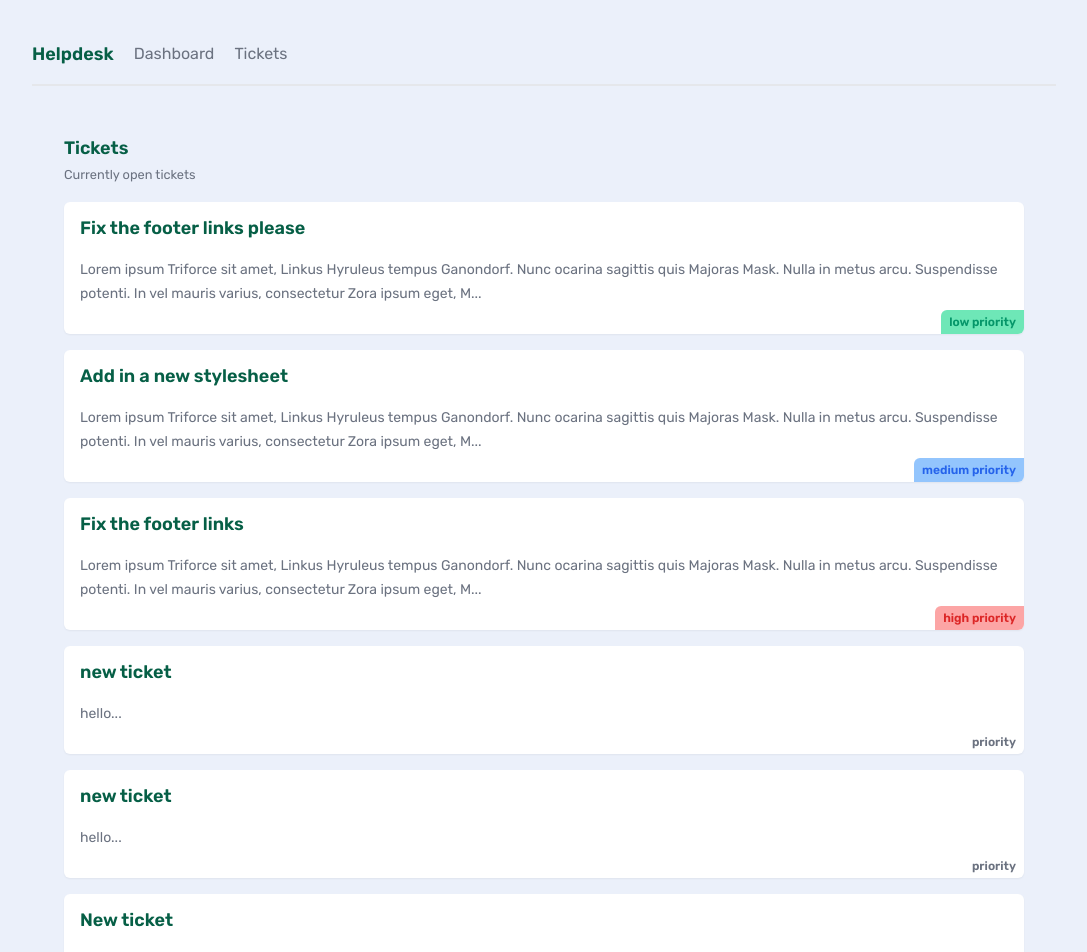
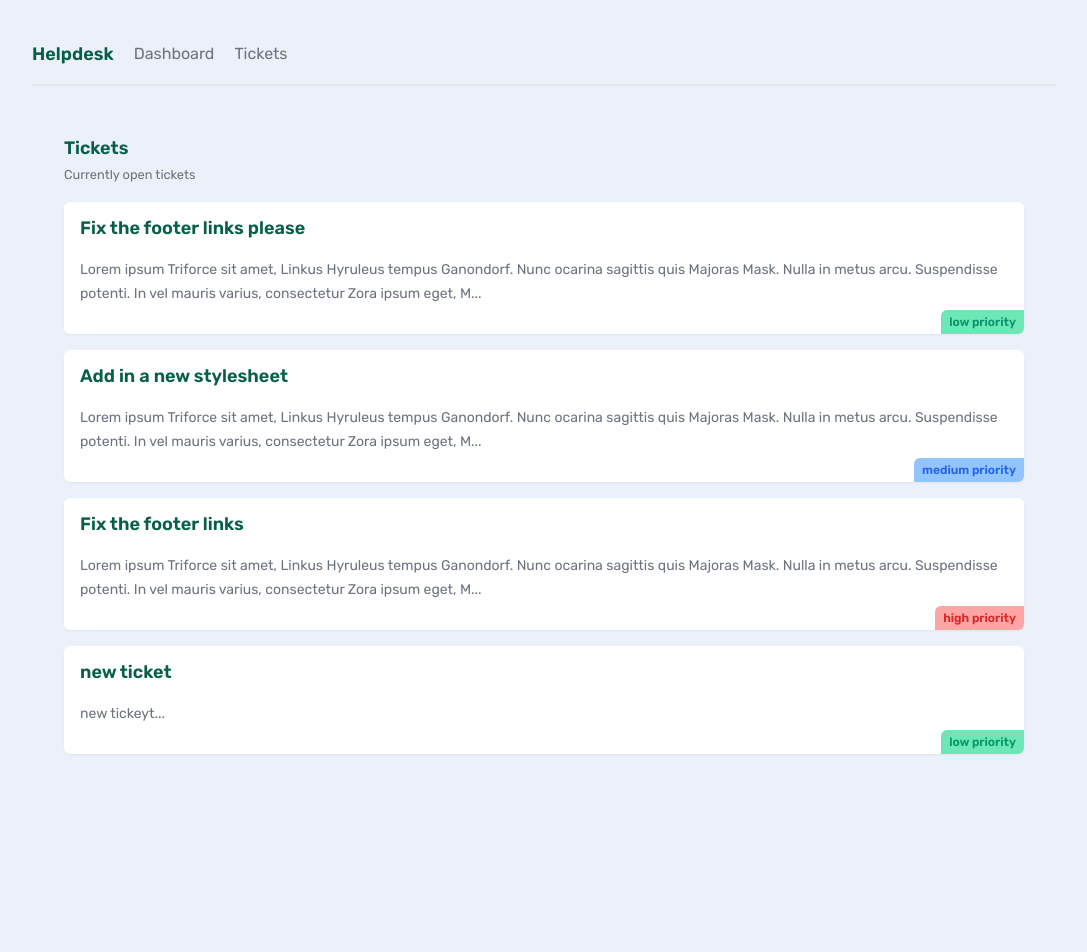
Before and after one commit to krishpri23/helpdesk-nextjs, a Next.js app: page /tickets in a window 1280 px wide. Shown: the top 952 px of the page, without its empty margins (96-1183 px from the left). After the commit the page ends 802 px from the top, so only its background shows below. Built offline with nearby package versions, Linux system fonts and the light colour scheme; data requests are answered from the project's data file.

Commit message:
fetch fix

```diff
--- a/app/tickets/[id]/page.jsx
+++ b/app/tickets/[id]/page.jsx
@@ -36,11 +36,14 @@ export default async function TicketDetails({ params }) {
 }
 
 export const getTicketDetails = async (id) => {
-  const res = await fetch("http://localhost:4000/tickets/" + id, {
-    next: {
-      revalidate: 60, // reload after 60 seconds
-    },
-  });
+  const res = await fetch(
+    "http://localhost:4000/tickets/" + id
+    // {
+    //   next: {
+    //     revalidate: 60, // reload after 60 seconds
+    //   },
+    // }
+  );
   if (!res.ok) {
     notFound();
   }
--- a/app/tickets/create/ticketForm.jsx
+++ b/app/tickets/create/ticketForm.jsx
@@ -22,11 +22,14 @@ export default function CreateForm() {
       user_email: "mario@netninja.dev",
     };
 
+    // * Sending a post request to fake json server and saving the data to data/db.json file
+
     const res = await fetch("http://localhost:4000/tickets", {
       method: "POST",
       headers: { "Content-Type": "application/json" },
       body: JSON.stringify(newTicket),
     });
+
     console.log(newTicket);
 
     if (res.status === 201) {
--- a/app/tickets/ticketList.jsx
+++ b/app/tickets/ticketList.jsx
@@ -3,7 +3,9 @@ import Link from "next/link";
 export default async function TicketList() {
   // await new Promise((resolve) => setTimeout(resolve, 3000));
   // fetch data
+
   const tickets = await getTickets();
+  console.log(tickets);
   return (
     <>
       {tickets.map((ticket) => (
@@ -26,6 +28,10 @@ export default async function TicketList() {
 }
 
 export const getTickets = async () => {
-  const res = await fetch("http://localhost:4000/tickets");
+  const res = await fetch("http://localhost:4000/tickets", {
+    next: {
+      revalidate: 0, // opt out to using cache data
+    },
+  });
   return res.json();
 };
--- a/data/db.json
+++ b/data/db.json
@@ -23,73 +23,10 @@
     },
     {
       "title": "new ticket",
-      "body": "hello",
-      "priority": "",
-      "user_email": "kp@yahoo.com",
-      "id": "Kn_6YxI"
-    },
-    {
-      "title": "new ticket",
-      "body": "hello",
-      "priority": "",
-      "user_email": "kp@yahoo.com",
-      "id": "0bArdE3"
-    },
-    {
-      "title": "New ticket",
-      "body": "hello ",
-      "priority": "",
-      "user_email": "kp@yahoo.com",
-      "id": "xShjNCS"
-    },
-    {
-      "title": "new ticket",
-      "body": "hello",
-      "priority": "",
-      "user_email": "kp@yahoo.com",
-      "id": "c8AYuCp"
-    },
-    {
-      "title": "new ticket",
-      "body": "hello",
-      "priority": "",
-      "user_email": "kp@yahoo.com",
-      "id": "BB5d7kN"
-    },
-    {
-      "title": "asd",
-      "body": "324",
-      "priority": "",
-      "user_email": "kp@yahoo.com",
-      "id": "cWaZHmb"
-    },
-    {
-      "title": "new ticket",
-      "body": "hello",
+      "body": "new tickeyt",
       "priority": "low",
       "user_email": "mario@netninja.dev",
-      "id": "EzhEmiT"
-    },
-    {
-      "title": "new ticket",
-      "body": "new ",
-      "priority": "low",
-      "user_email": "mario@netninja.dev",
-      "id": "ZKCJiXQ"
-    },
-    {
-      "title": "new tick",
-      "body": "new",
-      "priority": "low",
-      "user_email": "mario@netninja.dev",
-      "id": "37w9WTW"
-    },
-    {
-      "title": "new ticket",
-      "body": "new tick",
-      "priority": "low",
-      "user_email": "mario@netninja.dev",
-      "id": "w1UH4aE"
+      "id": "T7LirvK"
     }
   ]
 }
```
Also changed, not shown: 2 other files (tests, documents, lock files or other folders).
